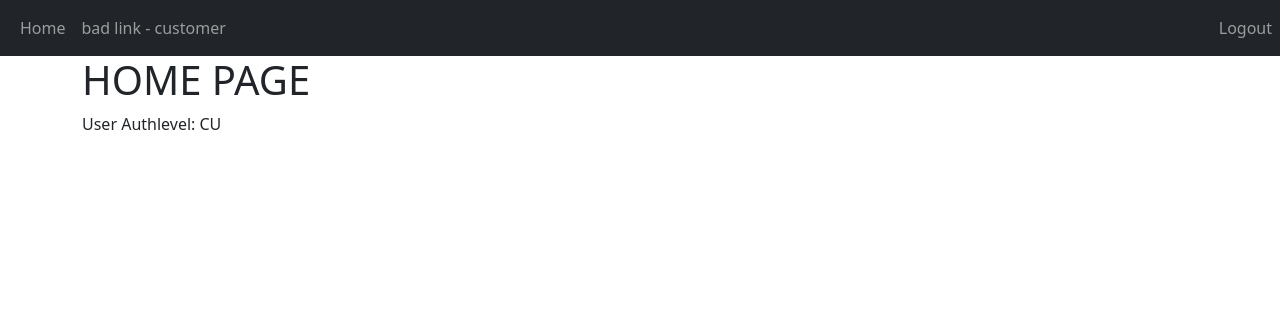
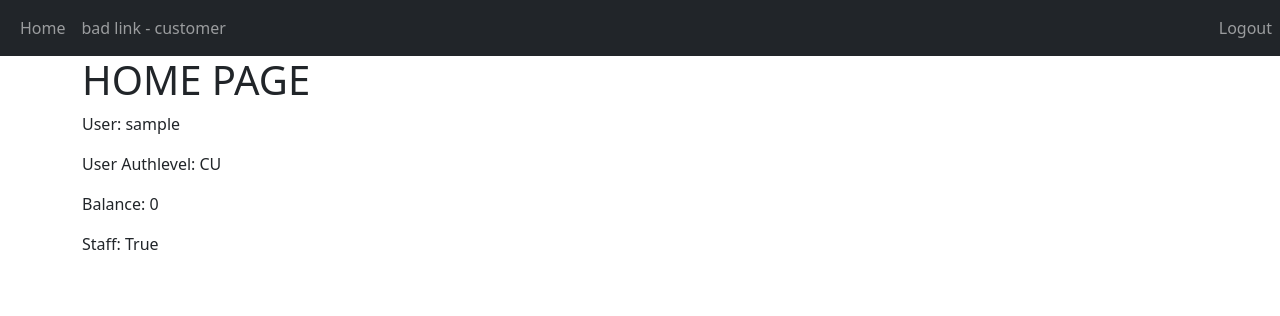
Before and after one commit to CS3450-Group9/Dans-AutoBarn, a Django app: page /home in a window 1280 px wide. Shown: the top 316 px of the page. Run offline with Django 4.2, Linux system fonts and the light colour scheme; the visitor is signed in with stand-in values (Sample User, id 1).

Commit message:
added info to home page

```diff
--- a/web/UserAuth/templates/UserAuth/home.html
+++ b/web/UserAuth/templates/UserAuth/home.html
@@ -4,7 +4,10 @@
     <h1>HOME PAGE</h1>
     {% if request.user.is_authenticated %}
     <div>
+        <P>User: {{request.user}}</P>
         <p>User Authlevel: {{request.user.userprofile.authLevel}}</p>
+        <P>Balance: {{request.user.userprofile.balance}}</P>
+        <P>Staff: {{request.user.is_staff}}</P>
     </div>
     {% else %}
     <div>
```
